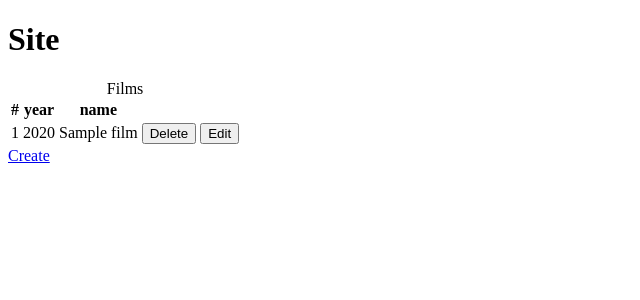
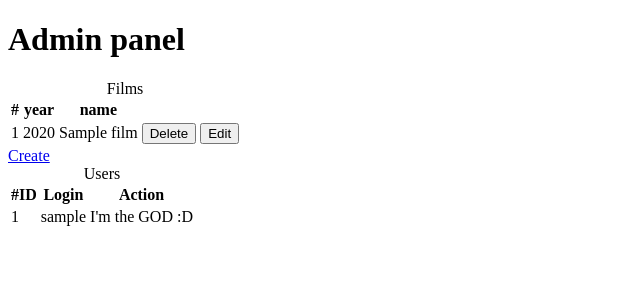
Before and after one commit to SlavikShev/Kinosite, a PHP site: page /admin in a window 1280 px wide. Shown: the part 26-326 px from the top of the page, without its empty margins (0-640 px from the left). Run offline with PHP 8.4, Linux system fonts and the light colour scheme; the visitor is signed in with stand-in values (Sample User, id 1); tables that the repository leaves empty or names only in its code hold one stand-in row (values such as "Sample post").

Commit message:
was added creteuser.php and changed index.php & admin.php

```diff
--- a/views/admin/index.php
+++ b/views/admin/index.php
@@ -1,3 +1,4 @@
+<div>
 <table>
     <caption>Films</caption>
     <thead>
@@ -32,3 +33,38 @@
     <?php endif; ?>
 </table>
 <a href="/admin/create">Create</a>
+</div>
+<div>
+    <table>
+        <caption>Users</caption>
+        <thead>
+        <tr>
+            <th>#ID</th>
+            <th>Login</th>
+            <th>Action</th>
+        </tr>
+        </thead>
+        <?php if(count($this->users)): ?>
+            <tbody>
+                <?php foreach($this->users as $user): ?>
+                    <tr>
+                        <td><?= $user['id'] ?></td>
+                        <td><?= $user['login'] ?></td>
+                        <?php if($user['id'] > 1) :?>
+                        <td>
+                            <form method="post" action="/admin/deleteuser">
+                                <input type="hidden" name="userid" value="<?= $user['id'] ?>">
+                                <button type="submit">Delete</button>
+                            </form>
+                        </td>
+                        <?php else :?>
+                        <td>
+                            I'm the GOD :D
+                        </td>
+                        <?php endif;?>
+                    </tr>
+                <?php endforeach;?>
+            </tbody>
+        <?php endif; ?>
+    </table>
+</div>
--- a/views/templates/admin.php
+++ b/views/templates/admin.php
@@ -12,14 +12,15 @@
     <?php if (isset($_SESSION['login'])): ?>
         <a href="/auth/logout">logout</a>
     <?php endif ?>
+    <?php if (isset($_SESSION['message'])): ?>
+        <p><?= $_SESSION['message'] ?></p>
+        <?php unset($_SESSION['message']) ?>
+    <?php endif ?>
 </header>
-<?php if (isset($_SESSION['message'])): ?>
-    <p><?= $_SESSION['message'] ?></p>
-    <?php unset($_SESSION['message']) ?>
-<?php endif ?>
-<h1>Site</h1>
-<?php
-include_once 'views' . DIRECTORY_SEPARATOR . $this->page . '.php';
-?>
+<main>
+    <h1>Admin panel</h1>
+    <?php include_once 'views' . DIRECTORY_SEPARATOR . $this->page . '.php'; ?>
+</main>
+<footer></footer>
 </body>
 </html>
```
Also changed, not shown: views/admin/createuser.php (added, +8 -0 lines).
